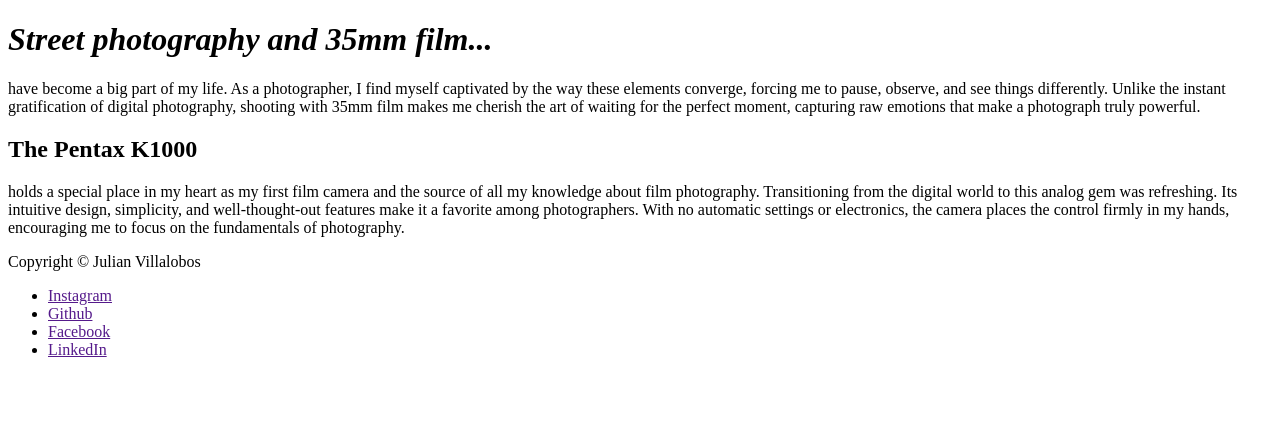
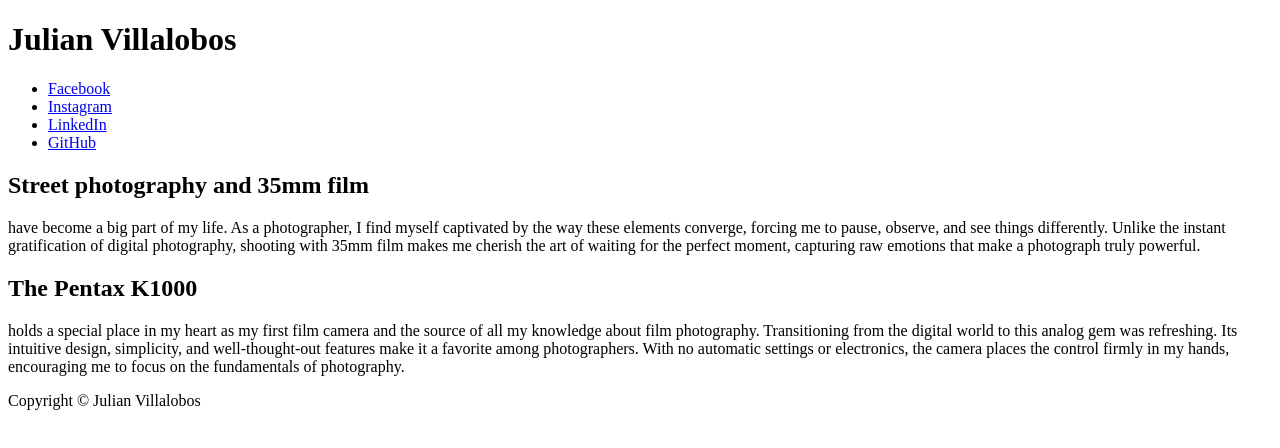
Before and after one commit to Julesmcghouls/GA-4-HTML, a website: page index.html in a window 1280 px wide. Drawn offline with Linux system fonts and the light colour scheme.

Commit message:
added links that open in new tab

```diff
--- a/index.html
+++ b/index.html
@@ -1,28 +1,39 @@
 <!DOCTYPE html>
 <html>
-   <header>
+   <head>
       <title>Pentax K1000</title>
-   </header>
+      <link rel="stylesheet" href="styles.css">
+   </head>
 
    <body>
-      <h1><em>Street photography and 35mm film...</em></h1>
+      <header>
+         <h1>Julian Villalobos</h1>
+         <nav>
+            <ul>
+               <li><a href="https://www.facebook.com/julianv90/" target="_blank" rel="Facebook">Facebook</a></li>
+               <li><a href="https://www.instagram.com/your_instagram_profile" target="_blank" rel="Instagram">Instagram</a></li>
+               <li><a href="https://www.linkedin.com/in/julian-villalobos-lmsw-86409a55?lipi=urn%3Ali%3Apage%3Ad_flagship3_profile_view_base_contact_details%3BYYhgBWT2QuObFwJZLGBxrQ%3D%3D" target="_blank" rel="linkenIn">LinkedIn</a></li>
+               <li><a href="https://github.com/Julesmcghouls" target="_blank" rel="GitHub">GitHub</a></li>
+            </ul>
+         </nav>
+      </header>
+
+   <main>
+   <!--main content goes here-->
+   <article>
+      <h2>Street photography and 35mm film</h2>
       <p>have become a big part of my life. As a photographer, I find myself captivated by the way these elements converge, forcing me to pause, observe, and see things differently. Unlike the instant gratification of digital photography, shooting with 35mm film makes me cherish the art of waiting for the perfect moment, capturing raw emotions that make a photograph truly powerful.</p>
+   </article>
 
-      <h2>The Pentax K1000</h2>
-         <p> holds a special place in my heart as my first film camera and the source of all my knowledge about film photography. Transitioning from the digital world to this analog gem was refreshing. Its intuitive design, simplicity, and well-thought-out features make it a favorite among photographers. With no automatic settings or electronics, the camera places the control firmly in my hands, encouraging me to focus on the fundamentals of photography.</p>
+   <h2>The Pentax K1000</h2>
+   <p> holds a special place in my heart as my first film camera and the source of all my knowledge about film photography. Transitioning from the digital world to this analog gem was refreshing. Its intuitive design, simplicity, and well-thought-out features make it a favorite among photographers. With no automatic settings or electronics, the camera places the control firmly in my hands, encouraging me to focus on the fundamentals of photography.</p>
 
-   </body>
+
+   </main>
 
    <footer>
+      <!--footer content goes here-->
       <div><p>Copyright &copy; Julian Villalobos</p></div>
-      <nav>
-         <ul>
-            <li><a href="">Instagram</a></li>
-            <li><a href="">Github</a></li>
-            <li><a href="">Facebook</a></li>
-            <li><a href="">LinkedIn</a></li>
-         </ul>
-      </nav>
    </footer>
 
 </html>
```
